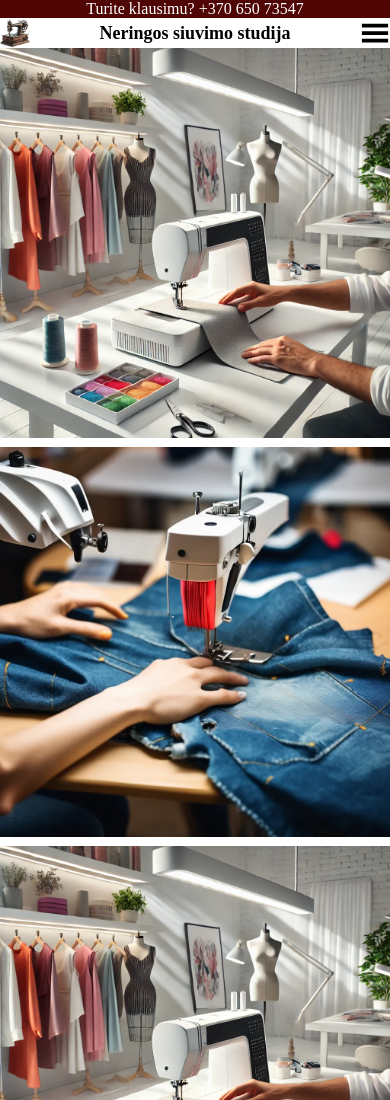
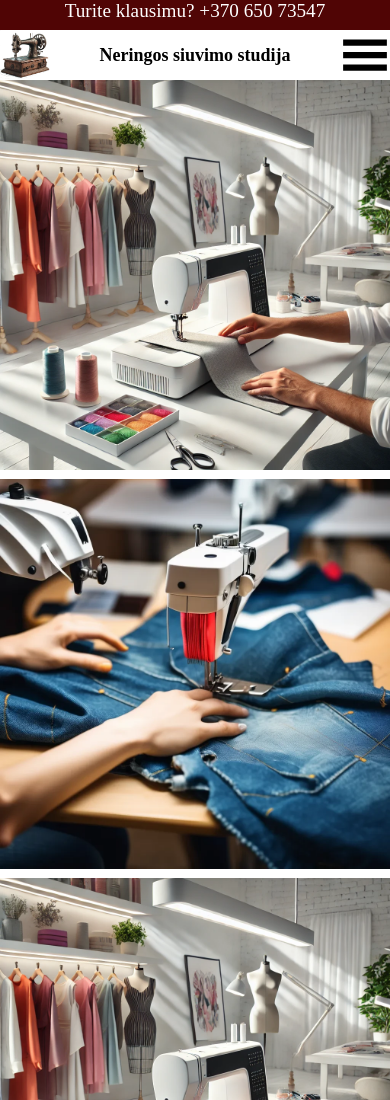
Before and after one commit to tomaskls/siuvimo_studija_2, a website: page index.html in a window 390 px wide. Shown: the top 1100 px of the page. Drawn offline with Linux system fonts and the light colour scheme.

Commit message:
penktadienis

```diff
--- a/index.html
+++ b/index.html
@@ -49,7 +49,7 @@
             <div class="line2">
                 <img class="logo-img" src="./img/logo.png" alt="logo">
                 <h2>Neringos siuvimo studija</h2>
-                <svg class="menuBtn" stroke="currentColor" fill="currentColor" stroke-width="0" viewBox="0 0 512 512" height="30px" width="30px" xmlns="http://www.w3.org/2000/svg"><path d="M32 96v64h448V96H32zm0 128v64h448v-64H32zm0 128v64h448v-64H32z"></path></svg>
+                <svg class="menuBtn" stroke="currentColor" fill="currentColor" stroke-width="0" viewBox="0 0 512 512" height="50px" width="50px" xmlns="http://www.w3.org/2000/svg"><path d="M32 96v64h448V96H32zm0 128v64h448v-64H32zm0 128v64h448v-64H32z"></path></svg>
             </div>
         </div>
 
--- a/menu.css
+++ b/menu.css
@@ -48,9 +48,11 @@ main {
 .line1{
 
     width: 100%;
+    height: 30px;
     background-color: rgb(80, 5, 5);
     color: white;
     text-align: center;
+    font-size: 1.2em;
 }
 .line2{
     display: flex;
@@ -60,8 +62,8 @@ main {
     font-size: 0.75em;
 }
 .logo-img{
-    width: 30px;
-    height: 30px;
+    width: 50px;
+    height: 50px;
 }
 
 .overlay {
```
